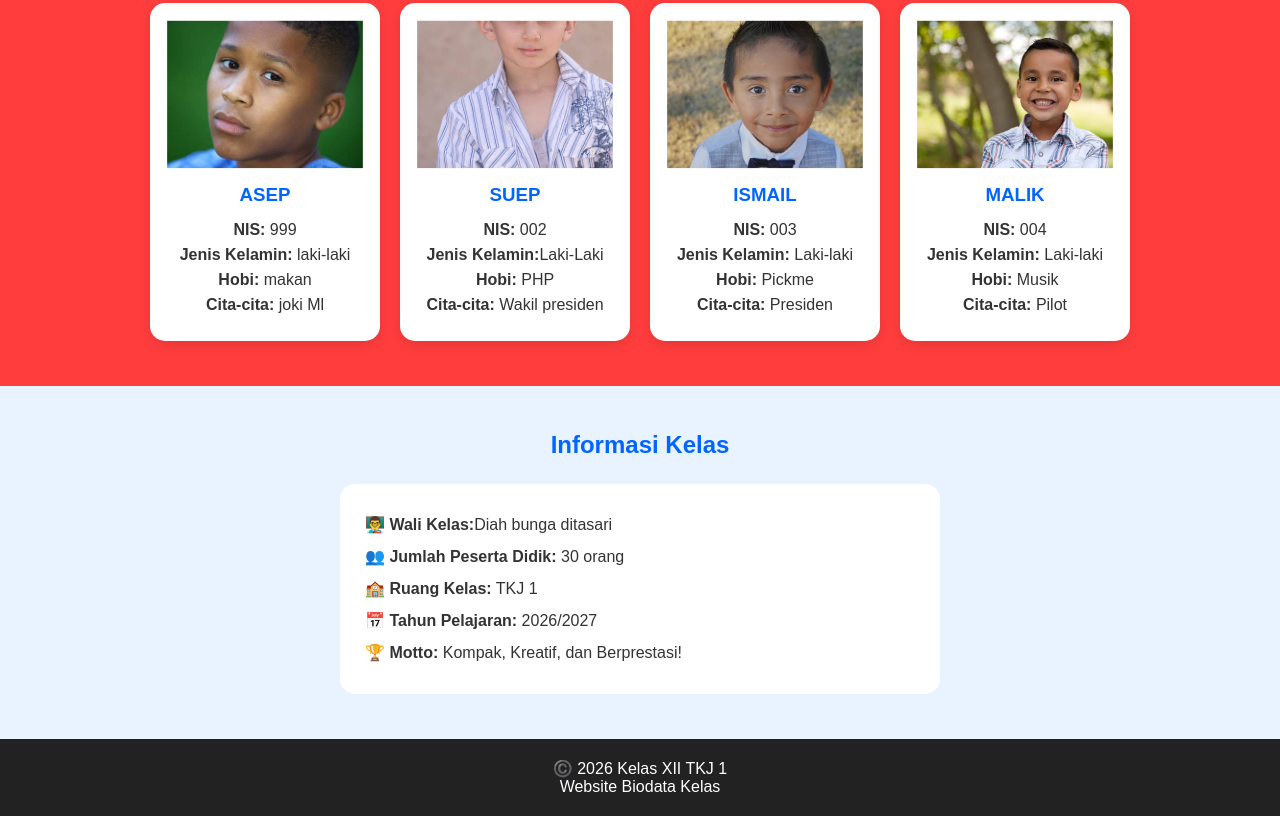
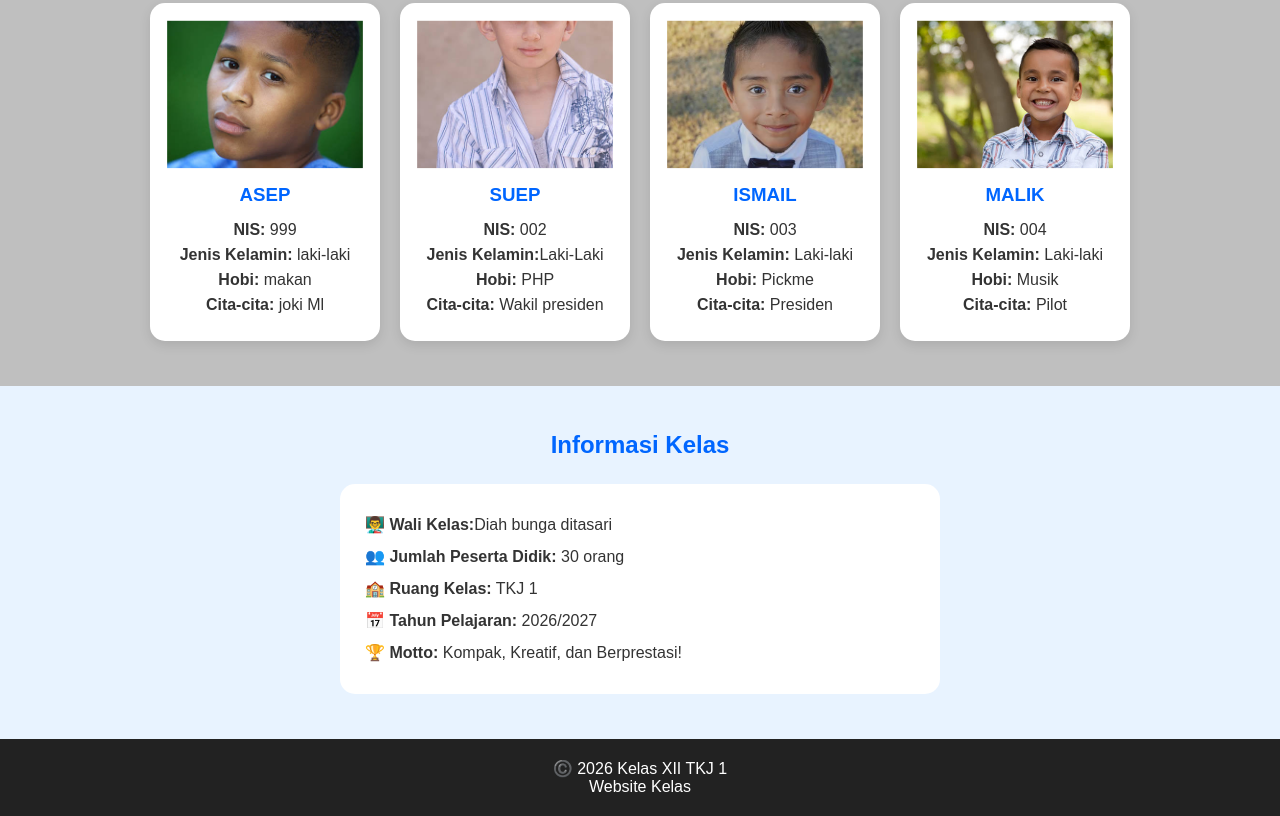
Before and after one commit to bimma34477-prog/Arya-Bima, a plain HTML site: page index.html in a window 1280 px wide. Shown: the part 877-1693 px from the top of the page. Drawn offline with Linux system fonts and the light colour scheme.

Commit message:
Update index.html

```diff
--- a/index.html
+++ b/index.html
@@ -14,7 +14,7 @@
         }
 
         body {
-            background: #ff3d3d;
+            background: #bfbfbf;
             color: #333;
         }
 
@@ -48,7 +48,7 @@
         }
 
         nav a:hover {
-            color: #00bfff;
+            color: ##000000;
         }
 
         section {
@@ -273,7 +273,7 @@
     <!-- FOOTER -->
     <footer>
         <p>©️ 2026 Kelas XII TKJ 1</p>
-        <p>Website Biodata Kelas</p>
+        <p>Website Kelas</p>
     </footer>
 
 </body>
```
